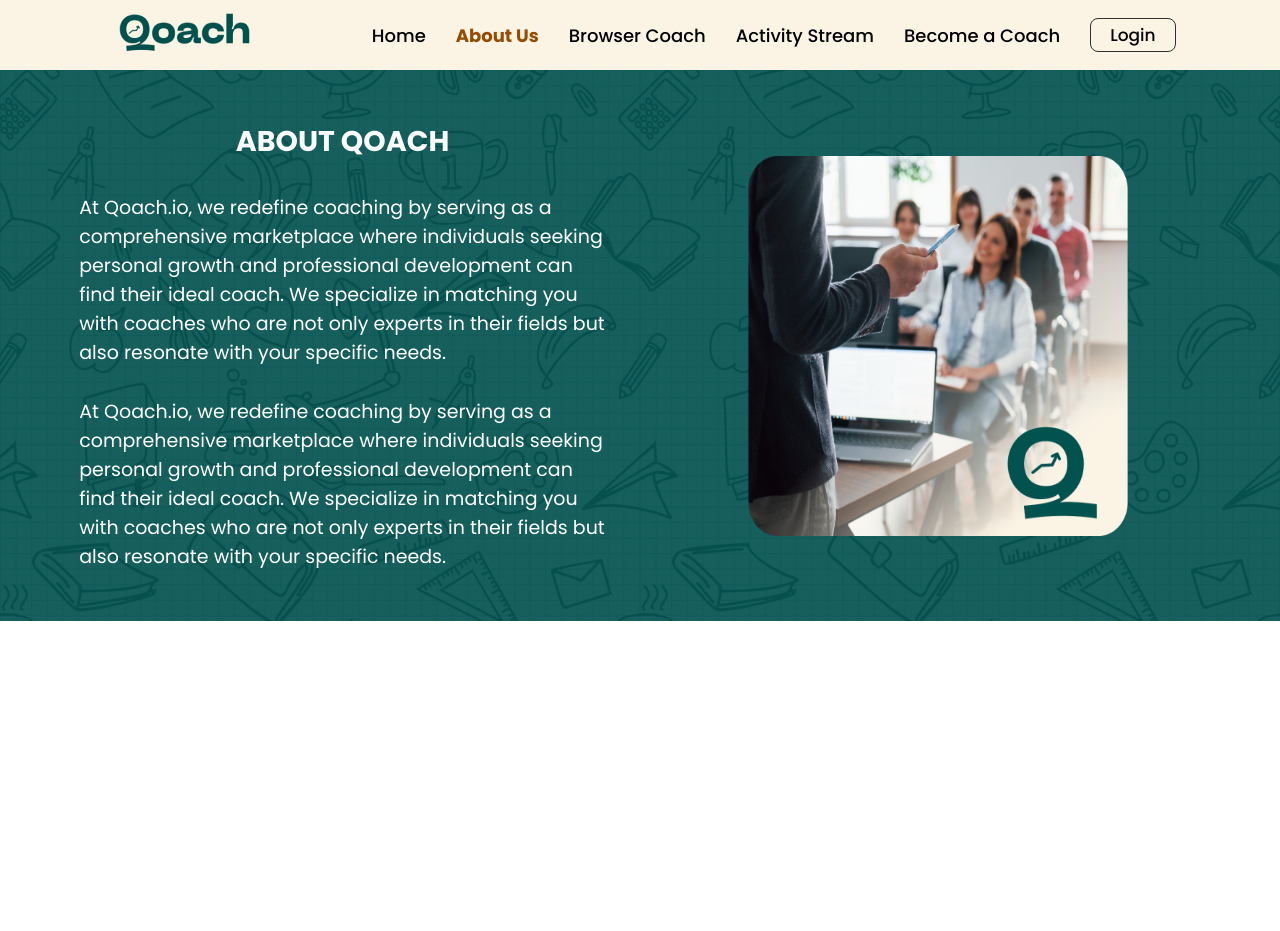
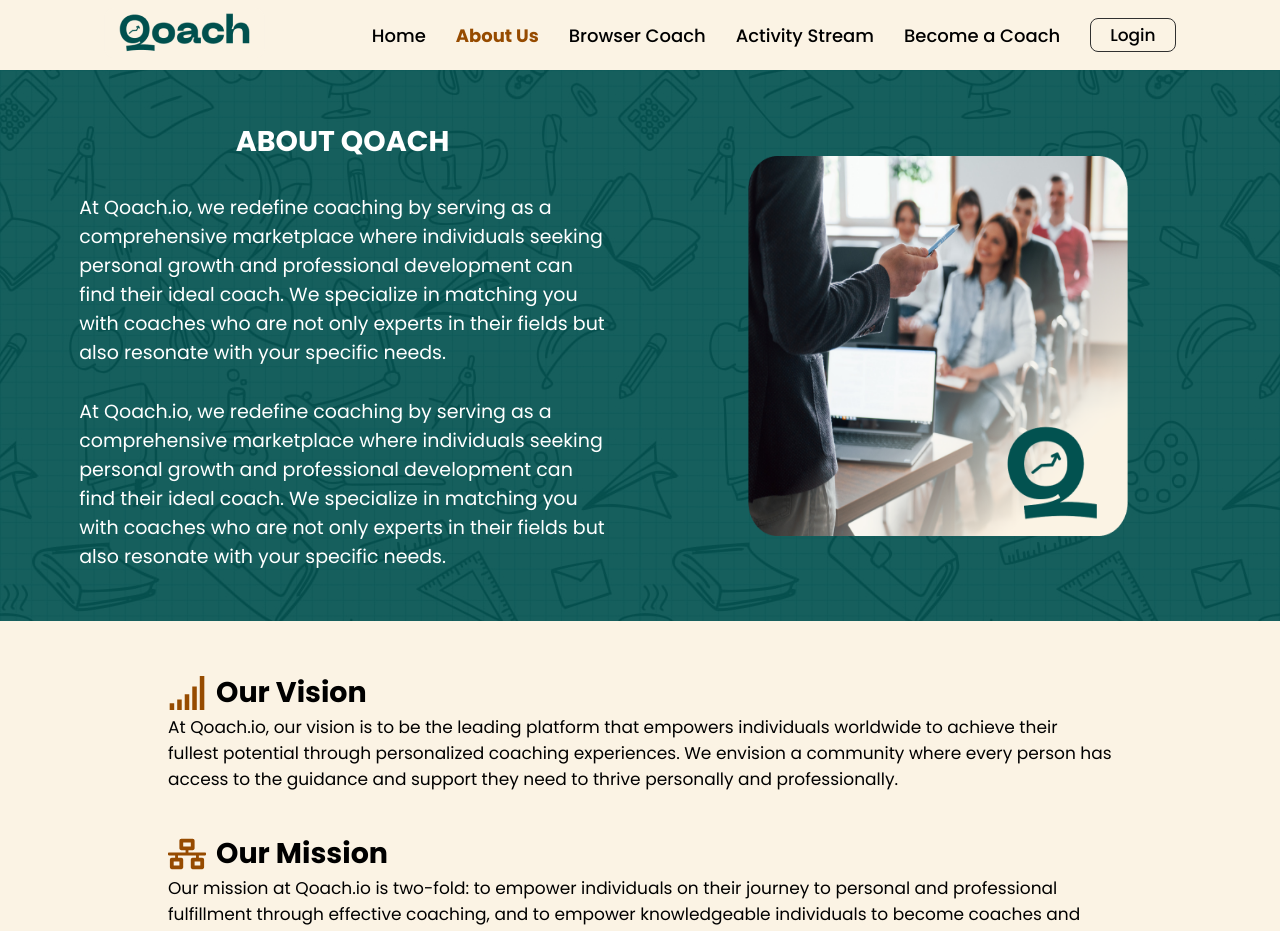
Before and after one commit to mohitanand744/AboutPage-using-React, a React (Vite) app: page / in a window 1280 px wide. Shown: the top 931 px of the page. Before the commit the page ends 800 px from the top, so only its background shows below. Built offline with nearby package versions, Linux system fonts and the light colour scheme.

Commit message:
added new section

```diff
--- a/package.json
+++ b/package.json
@@ -11,7 +11,8 @@
   },
   "dependencies": {
     "react": "^18.3.1",
-    "react-dom": "^18.3.1"
+    "react-dom": "^18.3.1",
+    "react-icons": "^5.2.1"
   },
   "devDependencies": {
     "@types/react": "^18.3.3",
--- a/src/App.css
+++ b/src/App.css
@@ -27,6 +27,11 @@
   border: 1.8px solid #303030;
   font-weight: 500;
   font-size: 1.7rem;
+}
+
+.icon {
+  font-size: 3.8rem;
+  color: #964b00;
 }
 
 .Active {
@@ -72,6 +77,7 @@
         width: 4.5rem;
         height: 4.5rem;
         display: none;
+        cursor: pointer;
 
         & img {
           width: 100%;
@@ -136,6 +142,35 @@
 
 /***** AboutQoachDetails End Section *****/
 
+/***** Our Vision Section *****/
+
+.visionContainer {
+  height: fit-content;
+  background-color: var(--nav-color-bg);
+  padding: 5rem;
+  display: flex;
+  flex-direction: column;
+  gap: 4rem;
+
+  & .mainContent {
+    max-width: 80%;
+    margin: 0 auto;
+  }
+
+  & .heading {
+    font-size: 1.9rem;
+    display: flex;
+    gap: 1rem;
+    align-items: center;
+  }
+
+  & .content {
+    font-size: 1.7rem;
+  }
+}
+
+/***** End Our Vision Section *****/
+
 /***** Responsiveness Section *****/
 
 @media screen and (width < 1048px) {
@@ -185,6 +220,11 @@
     grid-template-columns: 1fr;
     gap: 4rem;
   }
+  .visionContainer {
+    & .mainContent {
+      max-width: 96%;
+    }
+  }
 }
 
 @media screen and (width < 648px) {
--- a/src/App.jsx
+++ b/src/App.jsx
@@ -2,12 +2,14 @@
 import "./App.css";
 import Nav from "./components/Header/Nav";
 import AboutQoachDetails from "./components/AboutQoach/AboutQoachDetails";
+import Vision from "./components/OurVision/Vision";
 
 function App() {
   return (
     <div className="app">
       <Nav />
       <AboutQoachDetails />
+      <Vision />
     </div>
   );
 }
--- a/src/components/Header/Menu.module.css
+++ b/src/components/Header/Menu.module.css
@@ -16,7 +16,6 @@
   text-align: center;
   gap: 1.5rem;
   padding: 2rem;
-  cursor: pointer;
   z-index: 999999;
   box-shadow: rgba(0, 0, 0, 0.35) 0px 5px 15px;
 
--- /dev/null
+++ b/src/components/OurVision/Compo.jsx
@@ -0,0 +1,23 @@
+import React from "react";
+import { GiNetworkBars } from "react-icons/gi";
+import { FaNetworkWired } from "react-icons/fa";
+
+const Compo = ({ Heading, content }) => {
+  return (
+    <div className="mainContent">
+      <div className="heading">
+        {Heading === "Our Vision" ? (
+          <GiNetworkBars className="icon" />
+        ) : (
+          <FaNetworkWired className="icon" />
+        )}
+        <h2>{Heading}</h2>
+      </div>
+      <div className="content">
+        <p>{content}</p>
+      </div>
+    </div>
+  );
+};
+
+export default Compo;
--- /dev/null
+++ b/src/components/OurVision/Vision.jsx
@@ -0,0 +1,25 @@
+import React from "react";
+import Compo from "./Compo";
+
+const Vision = () => {
+  return (
+    <>
+      <div className="visionContainer">
+        <Compo
+          Heading={"Our Vision"}
+          content={`At Qoach.io, our vision is to be the leading platform that empowers
+          individuals worldwide to achieve their fullest potential through
+          personalized coaching experiences. We envision a community where every
+          person has access to the guidance and support they need to thrive
+          personally and professionally.`}
+        />
+        <Compo
+          Heading={"Our Mission"}
+          content={`Our mission at Qoach.io is two-fold: to empower individuals on their journey to personal and professional fulfillment through effective coaching, and to empower knowledgeable individuals to become coaches and share their expertise. We believe in the transformative power of coaching to unlock potential and drive meaningful change in people's lives. By connecting individuals with coaches who have overcome challenges similar to theirs and achieved success, we provide personalized guidance and support that inspires confidence and accelerates progress. Simultaneously, by enabling knowledgeable individuals to become coaches on our platform, we foster a community where expertise is shared and personal growth is nurtured.`}
+        />
+      </div>
+    </>
+  );
+};
+
+export default Vision;
```
Also changed, not shown: 1 other file (tests, documents, lock files or other folders).
